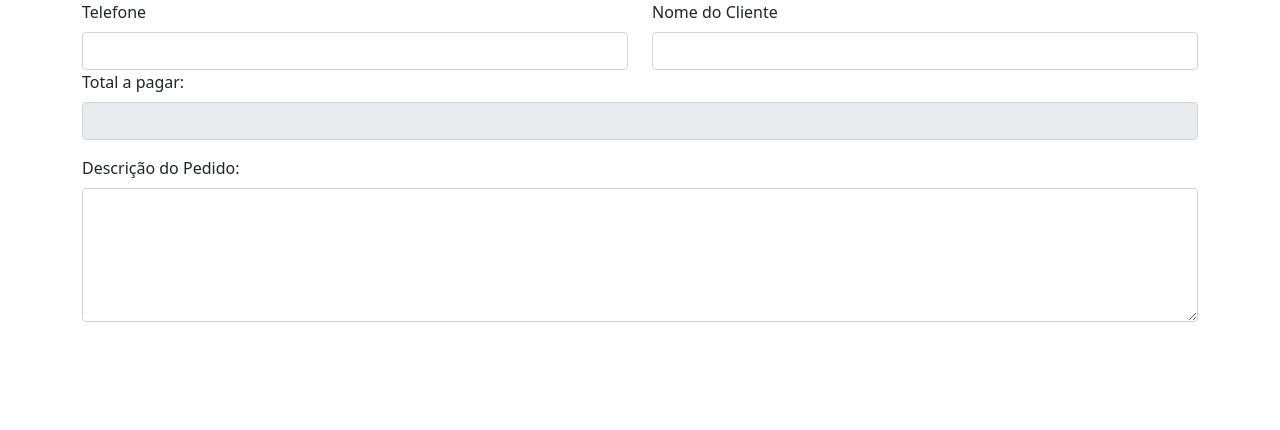
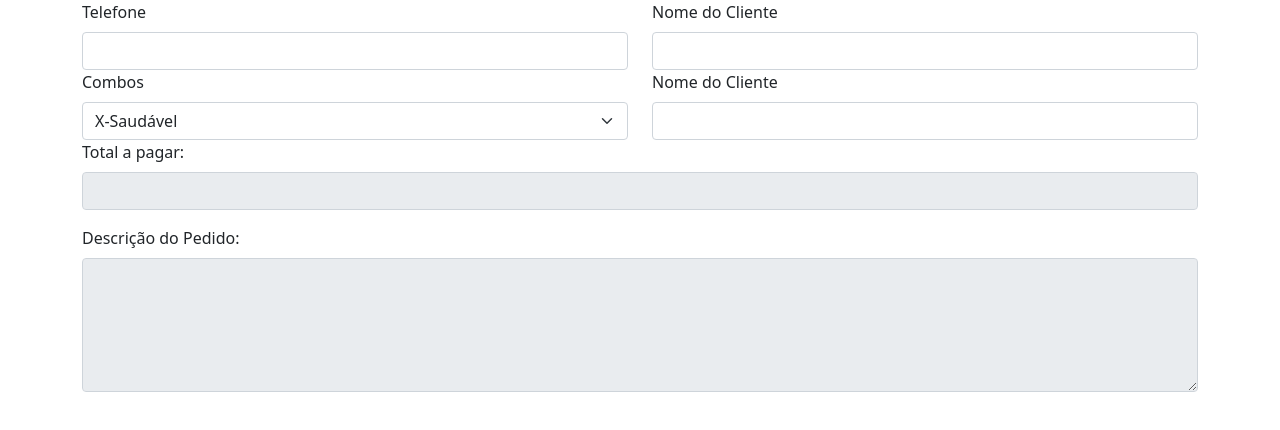
Before and after one commit to liperubo/liperubo.github.io, a plain HTML site: page index.html in a window 1280 px wide. Drawn offline with nearby package versions, Linux system fonts and the light colour scheme.

Commit message:
Update index.html

```diff
--- a/index.html
+++ b/index.html
@@ -22,13 +22,29 @@
 		</div>
 	</div>
 
+	<div class="row">
+		<div class="col">
+			<label for="combos" class="form-label">Combos</label>
+			<select class="form-select" id="combos">
+				<option value="1" selected>X-Saudável</option>
+				<option value="2">X-NãoTãoSaudável</option>
+				<option value="3">X-Colesterol</option>
+			</select>
+		</div>
+		<div class="col">
+			<label for="nome" class="form-label">Nome do Cliente</label>
+			<input type="text" class="form-control" id="nome">
+		</div>
+	</div>
+
+
 	<div class="mb-3">
 		<label for="total" class="form-label">Total a pagar:</label>
-		<input type="number" class="form-control" id="total" disabled>
+		<input type="number" class="form-control" id="total" disabled readonly>
 	</div>
 	<div class="mb-3">
 		<label for="desc" class="form-label">Descrição do Pedido:</label>
-		<textarea class="form-control" id="desc" rows="5"></textarea>
+		<textarea class="form-control" id="desc" rows="5" disabled readonly></textarea>
 	</div>
 </div>
 
```
